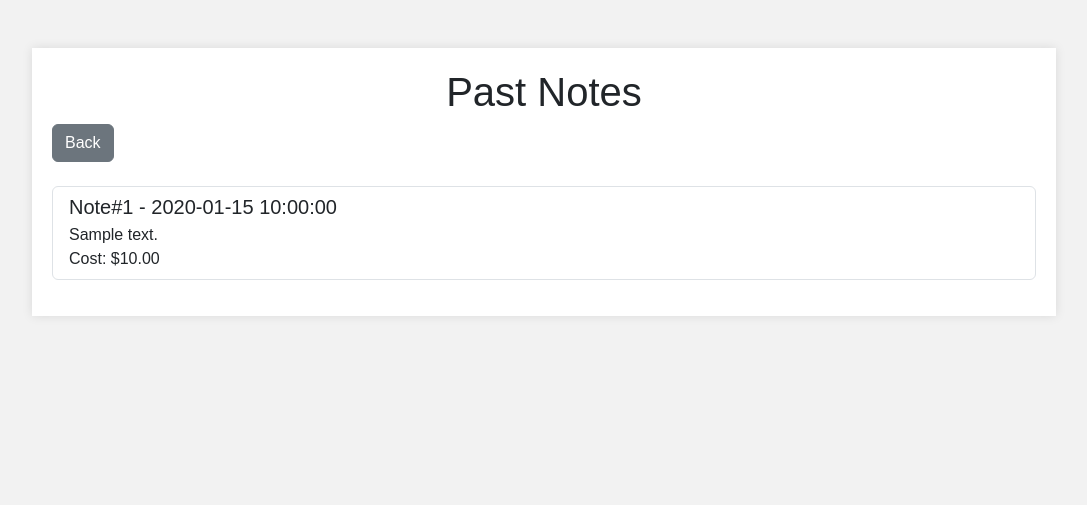
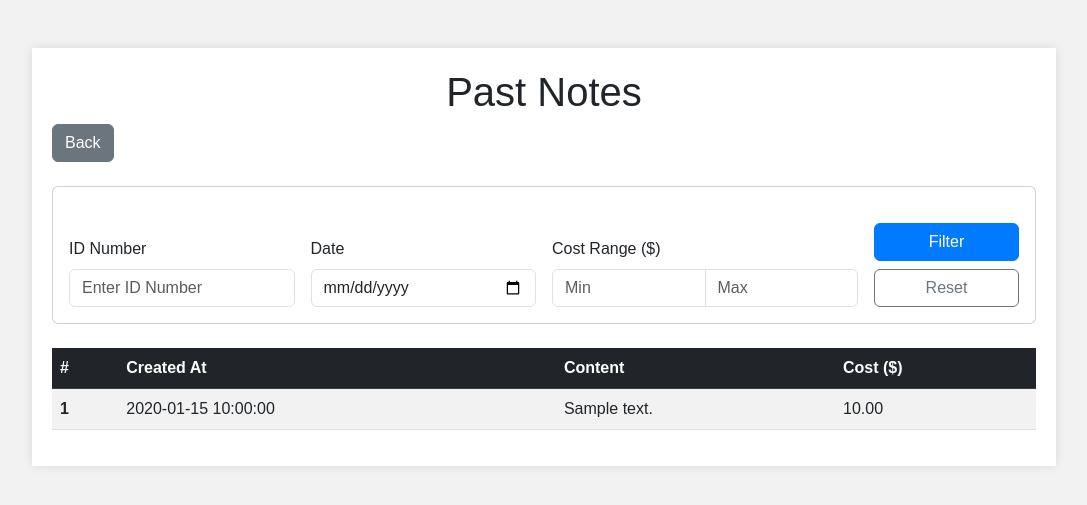
Before and after one commit to quent-dev/ai_notes_transcript, a Flask app: template api/templates/notes.html in a window 1280 px wide. Shown: the top 505 px of the page, without its empty margins (96-1183 px from the left). Run offline with Flask 3, Linux system fonts and the light colour scheme; the template is opened without the code that fills it: most values are stand-ins (such as "Sample title", 1, 10 or a date in 2020); parts of the project's set-up code (start-up, migrations or seed data) failed here and were passed over.

Commit message:
added ouath

```diff
--- a/api/app.py
+++ b/api/app.py
@@ -1,20 +1,26 @@
 import speech_recognition as sr
 from supabase import create_client
 import os
-from flask import Flask, request, jsonify, render_template
-from datetime import datetime
+from flask import Flask, request, jsonify, render_template, redirect, url_for, session
+from authlib.integrations.flask_client import OAuth
+from datetime import datetime, timedelta
 from dotenv import load_dotenv
 import logging
 
-# Construct the path to the .env file
+# Load environment variables
 dotenv_path = os.path.join(os.path.dirname(__file__), '..', '.env')
+load_dotenv(dotenv_path, override=True)
 
-# Load additional libraries based on API
-load_dotenv(dotenv_path, override=True)
+# Configuration
 ACTIVE_API = os.getenv("ACTIVE_API")
 SUPABASE_URL = os.getenv("SUPABASE_URL")
 SUPABASE_KEY = os.getenv("SUPABASE_KEY")
+AI21_API_URL = "https://api.ai21.com/studio/v1/chat/completions"
+AI21_API_KEY = os.getenv("AI21_API_KEY")
+
+# Initialize Flask app
 app = Flask(__name__)
+app.secret_key = os.urandom(24)
 
 # Configure logging
 logging.basicConfig(level=logging.INFO)
@@ -50,12 +56,64 @@ else:
 # Initialize the Supabase client
 supabase = create_client(SUPABASE_URL, SUPABASE_KEY)
 
+# Configure OAuth
+oauth = OAuth(app)
+google = oauth.register(
+    name='google',
+    client_id=os.getenv("GOOGLE_CLIENT_ID"),
+    client_secret=os.getenv("GOOGLE_CLIENT_SECRET"),
+    server_metadata_url='https://accounts.google.com/.well-known/openid-configuration',
+    client_kwargs={'scope': 'openid email profile'},
+)
+
 @app.route('/')
 def index():
-    return render_template('index.html')
+    logger.info(f"Session: {session}")
+    if 'user_email' in session:
+        return render_template('index.html', user_email=session['user_email'])
+    return render_template('login.html')
+
+@app.route('/login')
+def login():
+    redirect_uri = url_for('authorized', _external=True)
+    return google.authorize_redirect(redirect_uri)
+
+@app.route('/logout')
+def logout():
+    session.pop('google_token', None)
+    session.pop('user_email', None)
+    return redirect(url_for('index'))
+
+@app.route('/login/authorized')
+def authorized():
+    try:
+        token = google.authorize_access_token()
+        resp = google.get('https://www.googleapis.com/oauth2/v3/userinfo')
+        user_info = resp.json()
+        user_email = user_info['email']
+
+        # Check if user exists in the database, if not, create a new user
+        user = supabase.table('users').select('*').eq('email', user_email).execute()
+
+        if not user.data:
+            supabase.table('users').insert({
+                'email': user_email,
+                'name': user_info['name']
+            }).execute()
+
+        session['user_email'] = user_email
+        session['google_token'] = token  # Store the token in the session
+
+        return redirect(url_for('index'))
+    except Exception as e:
+        logger.error(f"Error in authorized route: {str(e)}", exc_info=True)
+        return redirect(url_for('index'))
 
 @app.route('/transcribe', methods=['POST'])
 def transcribe():
+    if 'user_email' not in session:
+        return jsonify({'error': 'Unauthorized'}), 401
+
     transcription = request.form.get('transcription')
     if not transcription:
         logger.error('No transcription provided.')
@@ -97,7 +155,8 @@ def transcribe():
             logger.info("Saving note to Supabase")
             insert_response = supabase.table('notes').insert({
             "content": note,
-            "cost": cost
+            "cost": cost,
+            "user_email": session['user_email']
             }).execute()
             logger.info("Note saved successfully in Supabase")
             return jsonify({
@@ -127,10 +186,36 @@ def save_note():
 
 @app.route('/notes')
 def view_notes():
-    # Fetch all notes from the Supabase database
-    all_notes = supabase.table('notes').select('*').execute()
-    print(all_notes.data)
-    return render_template('notes.html', notes=all_notes.data)
+    if 'user_email' not in session:
+        return redirect(url_for('login'))
+
+    # Get filter parameters from the request
+    id_number = request.args.get('id')
+    date = request.args.get('date')
+    min_cost = request.args.get('min_cost')
+    max_cost = request.args.get('max_cost')
+
+    # Start with a base query
+    query = supabase.table('notes').select('*')
+
+    # Apply filters if they are provided
+    if id_number:
+        query = query.eq('id', int(id_number))
+    if date:
+        query = query.eq('created_at::date', date)
+    if min_cost:
+        query = query.gte('cost', float(min_cost))
+    if max_cost:
+        query = query.lte('cost', float(max_cost))
+
+    # Always filter by user_email
+    query = query.eq('user_email', session['user_email'])
+
+    # Execute the query
+    result = query.execute()
+
+    # Render the template with the filtered notes
+    return render_template('notes.html', notes=result.data)
 
 def transcribe_audio():
     recognizer = sr.Recognizer()
@@ -245,27 +330,9 @@ def generate_note(transcription):
 
     return note
 
-# def save_note(note):
-#     if not os.path.exists('notes'):
-#         os.makedirs('notes')
-
-#     timestamp = datetime.now().strftime("%Y%m%d_%H%M%S")
-#     filename = f"notes/note_{timestamp}.txt"
-
-#     with open(filename, 'w') as file:
-#         file.write(note)
-
-#     print(f"Note saved as {filename}")
-
 def main():
     while True:
-        # transcription = transcribe_audio()
-        transcription = """
- When Jair Bolsonaro was the president, the narrative was Bolsonaro was a dictator, that he was a bad guy.
- I know so many Brazilians from jiu jitsu. I know so many Brazilians, and they all love Bolsonaro. I was like, I am so confused about their politics over there.
- I don't know what's going on, but Lulu was supposed to be this guy that was for the people.
- And to hear that he is a part of this whole disinformation crackdown, alleged disinformation crackdown, is so disheartening.
-"""
+        transcription = transcribe_audio()
         if transcription:
             print("Transcription:", transcription)
             note = generate_note(transcription)
--- a/api/templates/index.html
+++ b/api/templates/index.html
@@ -47,6 +47,9 @@
     </div>
     </div>
 
+    <!-- Add this near the top of the body -->
+    <p>Logged in as: {{ user_email }} | <a href="{{ url_for('logout') }}">Logout</a></p>
+
     <!-- Bootstrap JS Bundle -->
     <script src="https://cdn.jsdelivr.net/npm/bootstrap@5.3.0/dist/js/bootstrap.bundle.min.js"></script>
     <script src="{{ url_for('static', filename='js/scripts.js') }}"></script>
--- a/api/templates/notes.html
+++ b/api/templates/notes.html
@@ -15,22 +15,70 @@
             <a href="{{ url_for('index') }}" class="btn btn-secondary">Back</a>
         </div>
 
+        <!-- Filter Form -->
+        <div class="card mb-4">
+            <div class="card-body">
+                <form method="GET" action="{{ url_for('view_notes') }}">
+                    <div class="row g-3 align-items-end">
+                        <!-- ID Number Filter -->
+                        <div class="col-md-3">
+                            <label for="id_number" class="form-label">ID Number</label>
+                            <input type="number" class="form-control" id="id_number" name="id" placeholder="Enter ID Number" value="{{ request.args.get('id', '') }}">
+                        </div>
+                        <!-- Date Filter -->
+                        <div class="col-md-3">
+                            <label for="date" class="form-label">Date</label>
+                            <input type="date" class="form-control" id="date" name="date" value="{{ request.args.get('date', '') }}">
+                        </div>
+                        <!-- Cost Filter -->
+                        <div class="col-md-4">
+                            <label class="form-label">Cost Range ($)</label>
+                            <div class="input-group">
+                                <input type="number" step="0.01" class="form-control" name="min_cost" placeholder="Min" value="{{ request.args.get('min_cost', '') }}">
+                                <input type="number" step="0.01" class="form-control" name="max_cost" placeholder="Max" value="{{ request.args.get('max_cost', '') }}">
+                            </div>
+                        </div>
+                        <!-- Filter Buttons -->
+                        <div class="col-md-2">
+                            <button type="submit" class="btn btn-primary w-100 mb-2">Filter</button>
+                            <a href="{{ url_for('view_notes') }}" class="btn btn-outline-secondary w-100">Reset</a>
+                        </div>
+                    </div>
+                </form>
+            </div>
+        </div>
+        <!-- End of Filter Form -->
+
+        <!-- Notes Table -->
         {% if notes %}
-        <div class="list-group">
+            <table class="table table-striped table-hover">
+            <thead class="table-dark">
+                <tr>
+                    <th scope="col">#</th>
+                    <th scope="col">Created At</th>
+                    <th scope="col">Content</th>
+                    <th scope="col">Cost ($)</th>
+                </tr>
+            </thead>
+            <tbody>
                 {% for note in notes %}
-                <div class="list-group-item list-group-item-action mb-3">
-                    <h5 class="mb-1">Note#{{ note.id }} - {{ note.created_at }}</h5>
-                    <p class="mb-0">{{ note.content }}</p>
-                    <p class="mb-0">Cost: ${{ "%.2f"|format(note.cost) }}</p>
-                </div>
+                    <tr>
+                        <th scope="row">{{ note.id }}</th>
+                        <td>{{ note.created_at }}</td>
+                        <td>{{ note.content }}</td>
+                        <td>{{ "%.2f"|format(note.cost) }}</td>
+                    </tr>
                 {% endfor %}
-        </div>
+            </tbody>
+            </table>
         {% else %}
             <div class="alert alert-warning" role="alert">
                 No notes found.
         </div>
         {% endif %}
     </div>
+    <!-- End of Notes Table -->
+
     <!-- Bootstrap JS Bundle -->
     <script src="https://cdn.jsdelivr.net/npm/bootstrap@5.3.0/dist/js/bootstrap.bundle.min.js"></script>
     <script src="{{ url_for('static', filename='js/scripts.js') }}"></script>
```
Also changed, not shown: api/templates/login.html (added, +10 -0 lines), README.md. Lines whose indentation alone changed are shown as unchanged.
